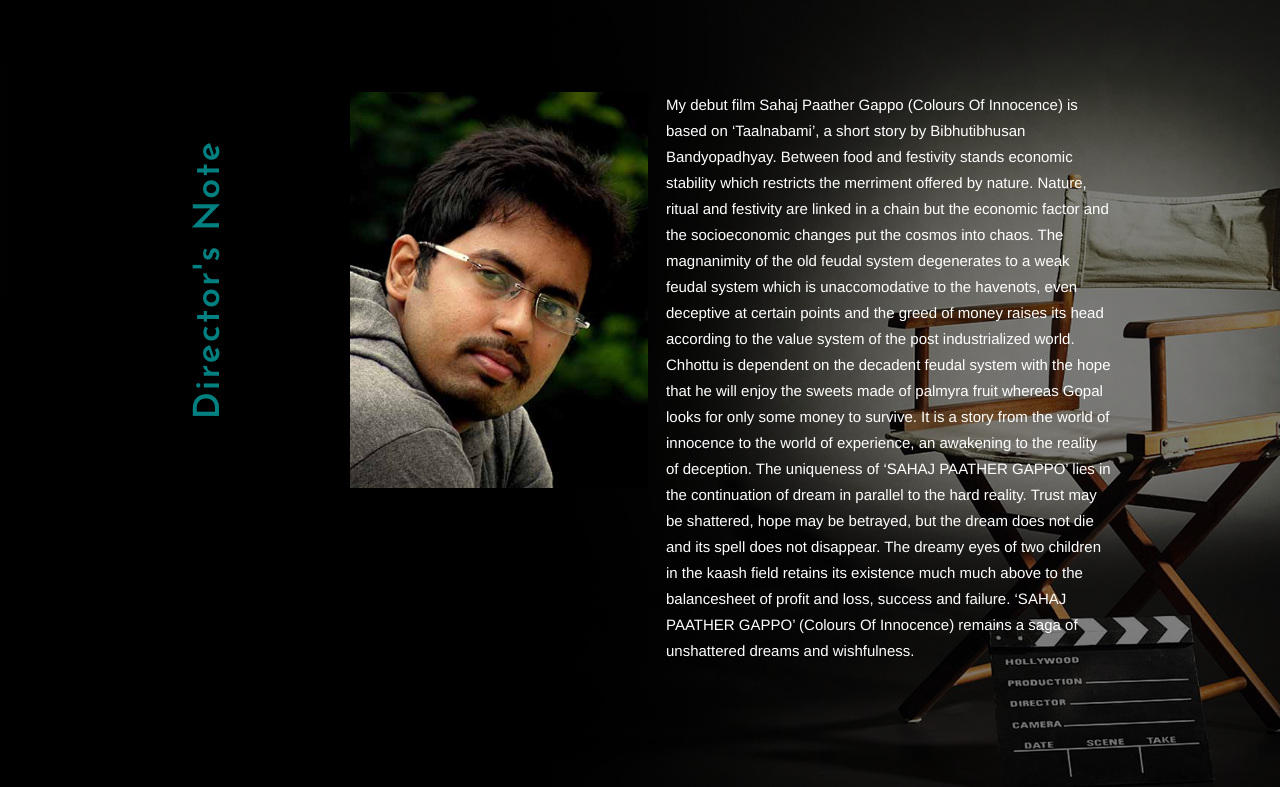
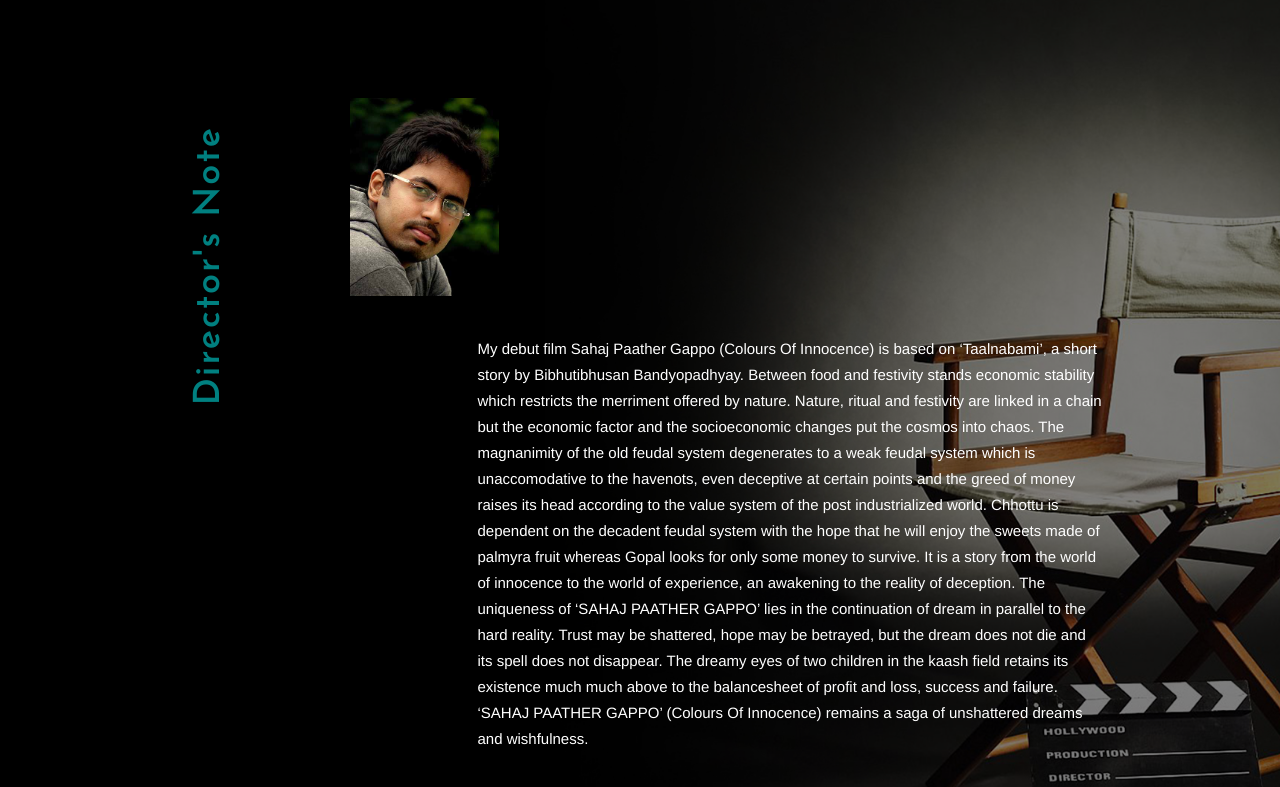
Before and after one commit to saikatbhattacharya/colours-of-innocence, a website: page index.html in a window 1280 px wide. Shown: the part 1602-2389 px from the top of the page. Drawn offline with nearby package versions, Linux system fonts and the light colour scheme; a web font is replaced by a local one.

Commit message:
6th commit

```diff
--- a/index.html
+++ b/index.html
@@ -70,11 +70,11 @@
           <!-- Collect the nav links, forms, and other content for toggling -->
           <div class="collapse navbar-collapse" id="bs-example-navbar-collapse-1">
             <ul class="nav navbar-nav navbar-right" id="menu">
-              <li class="active" data-menuanchor="1stPage"><a href="#1stPage" class="active">Home</a></li>
-              <li data-menuanchor="2ndPage"><a href="#2ndPage">Synopsis</a></li>
-              <li data-menuanchor="3rdPage"><a href="#3rdPage">Director's note</a></li>
-              <li data-menuanchor="4thPage"><a href="#">Producer's page</a></li>
-              <li data-menuanchor="5thPage"><a href="#">Casts & Crews</a></li>
+              <li class="active" data-menuanchor="Home"><a href="#Home" class="active">Home</a></li>
+              <li data-menuanchor="Synopsis"><a href="#Synopsis">Synopsis</a></li>
+              <li data-menuanchor="DirectorsNote"><a href="#DirectorsNote">Director's note</a></li>
+              <li data-menuanchor="ProducersPage"><a href="#ProducersPage">Producer's page</a></li>
+              <li data-menuanchor="CastnCrew"><a href="#CastnCrew">Casts & Crews</a></li>
               <li data-menuanchor="5thPage"><a href="#">Behind the scene</a></li>
             </ul>
           </div><!-- /.navbar-collapse -->
@@ -126,6 +126,27 @@
 
 
       <div class="section about parallax" id="section2">
+        <div class="overlay"></div>
+          <div class="container">
+            <div class="commen-containe">
+              <div class="row">
+                <div class="col-md-10 col-md-offset-1">
+
+                  <div class="about-section section-title director">
+                    <h1 class="text-center">Director's note</h1>
+                    <img src="images/director.jpg"/>
+                    <p class="text-center">My debut film Sahaj Paather Gappo (Colours Of Innocence) is based on ‘Taalnabami’, a short story by Bibhutibhusan Bandyopadhyay. Between food and festivity stands economic stability which restricts the merriment offered by nature. Nature, ritual and festivity are linked in a chain but the economic factor and the socioeconomic changes put the cosmos into chaos. The magnanimity of the old feudal system degenerates to a weak feudal system which is unaccomodative to the havenots, even deceptive at certain points and the greed of money raises its head according to the value system of the post industrialized world. Chhottu is dependent on the decadent feudal system with the hope that he will enjoy the sweets made of palmyra fruit whereas Gopal looks for only some money to survive. It is a story from the world of innocence to the world of experience, an awakening to the reality of deception. The uniqueness of ‘SAHAJ PAATHER GAPPO’ lies in the continuation of dream in parallel to the hard reality. Trust may be shattered, hope may be betrayed, but the dream does not die and its spell does not disappear. The dreamy eyes of two children in the kaash field retains its existence much much above to the balancesheet of profit and loss, success and failure. ‘SAHAJ PAATHER GAPPO’ (Colours Of Innocence) remains a saga of unshattered dreams and wishfulness.</p>
+                  </div>
+
+                </div><!-- End col -->
+              </div><!-- End row -->
+
+
+            </div><!-- End commen-containe -->
+          </div><!-- End container -->
+      </div><!-- End section -->
+
+      <div class="section Services parallax" id="section3">
         <div class="overlay"></div>
           <div class="container">
             <div class="commen-containe">
--- a/public/css/custom.css
+++ b/public/css/custom.css
@@ -29,14 +29,15 @@
 }
 
 .director p{
-    width: 45%;
+    width: 65%;
     text-align: left;
     float: right;
+    padding: 1%;
 }
 
 .director img{
-    width: 30%;
-    margin-top: 3%;
+    width: 15%;
+    margin-top: 5%;
 }
 
 .director h1{
--- a/public/js/main.js
+++ b/public/js/main.js
@@ -26,7 +26,7 @@ jQuery(function ($) {
 
 /* FULLPAGE */
 	$('#fullpage').fullpage({
-        anchors: ['1stPage', '2ndPage', '3rdPage', '4thPage', '5thPage'],
+        anchors: ['Home', 'Synopsis', 'DirectorsNote', 'ProducersPage', 'CastnCrew'],
         menu: '#menu',
         scrollingSpeed: 800,
         autoScrolling: true,
```
Also changed, not shown: 1 other file.
